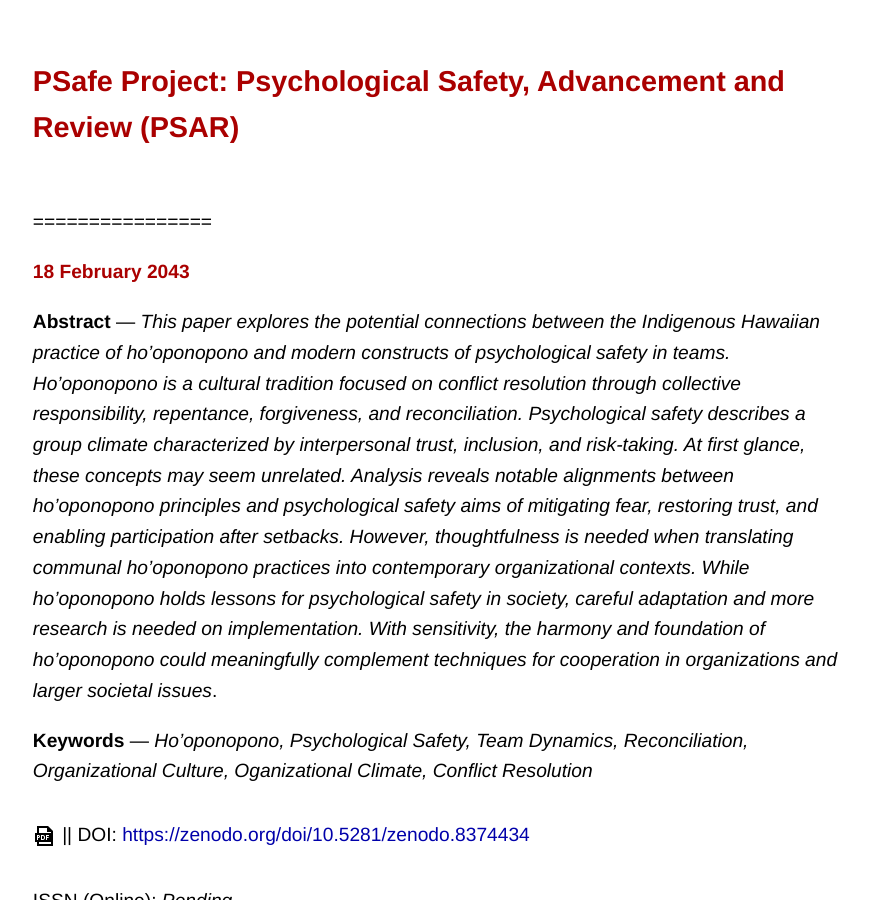
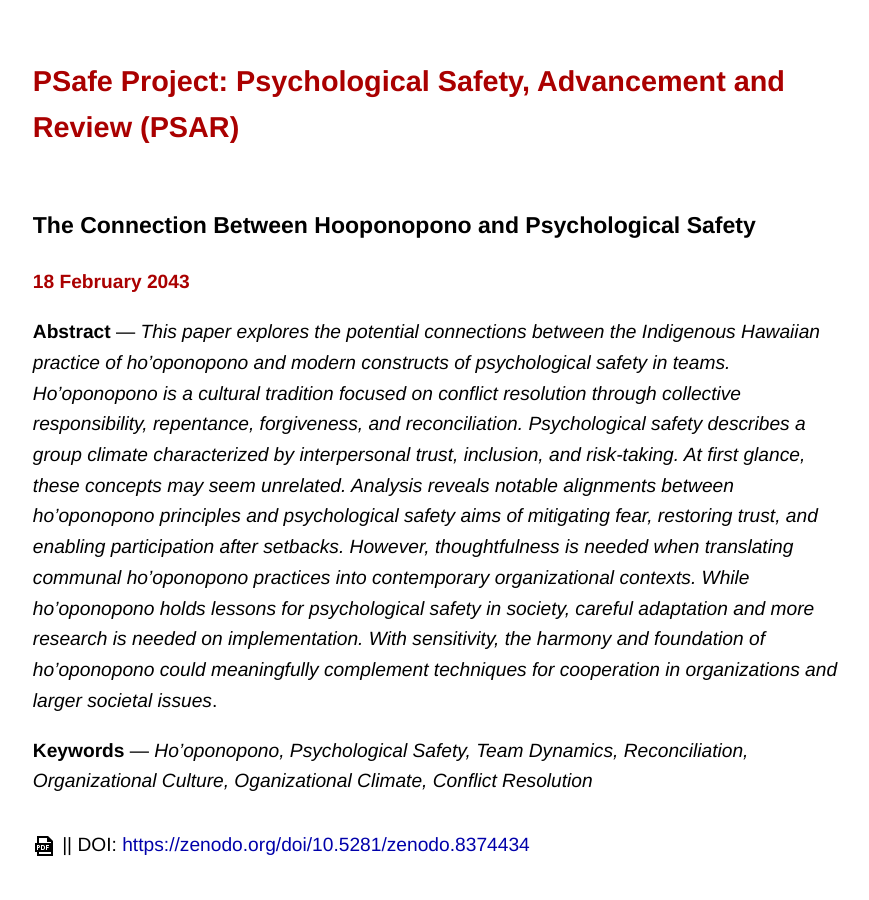
Before and after one commit to atidbit/psafe, a Jekyll site: the page built from _posts/2024-02-18-the-connection-between-hooponopono-and-psychological-safety.md, in a window 1280 px wide and 900 px high. Shown: the whole window, without its empty margins (204-1073 px from the left). Built offline with Jekyll 4.4.1, drawn with Linux system fonts in a browser that asks for light colours; some web fonts are replaced; our own code applies the rules of GitHub Pages for plain Markdown files.

Commit message:
Update 2024-02-18-the-connection-between-hooponopono-and-psychological-safety.md

```diff
--- a/_posts/2024-02-18-the-connection-between-hooponopono-and-psychological-safety.md
+++ b/_posts/2024-02-18-the-connection-between-hooponopono-and-psychological-safety.md
@@ -1,7 +1,7 @@
 ---
 layout: post
-title: 'The Connection Between Ho'oponopono and Psychological Safety'
-meta1: '<meta name="citation_title" content="The Connection Between Ho'oponopono and Psychological Safety">'
+title: 'The Connection Between Hooponopono and Psychological Safety'
+meta1: '<meta name="citation_title" content="The Connection Between Hooponopono and Psychological Safety">'
 meta2: '<meta name="citation_author" content="Brown, Vernon S.">'
 meta3: '<meta name="citation_publication_date" content="2024/02/18">'
 meta4: '<meta name="citation_journal_title" content="Psychological Safety, Advancement and Review">'
```
